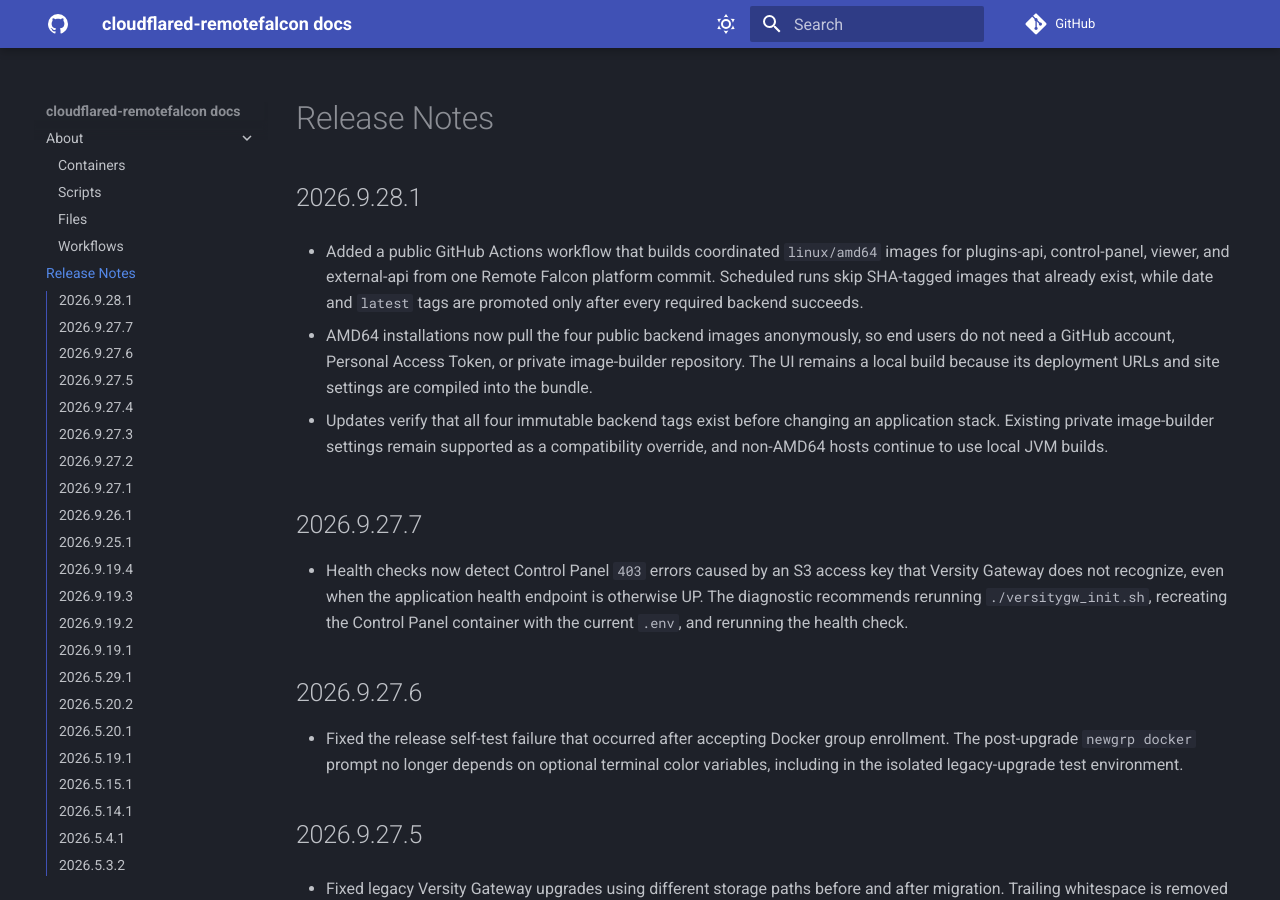
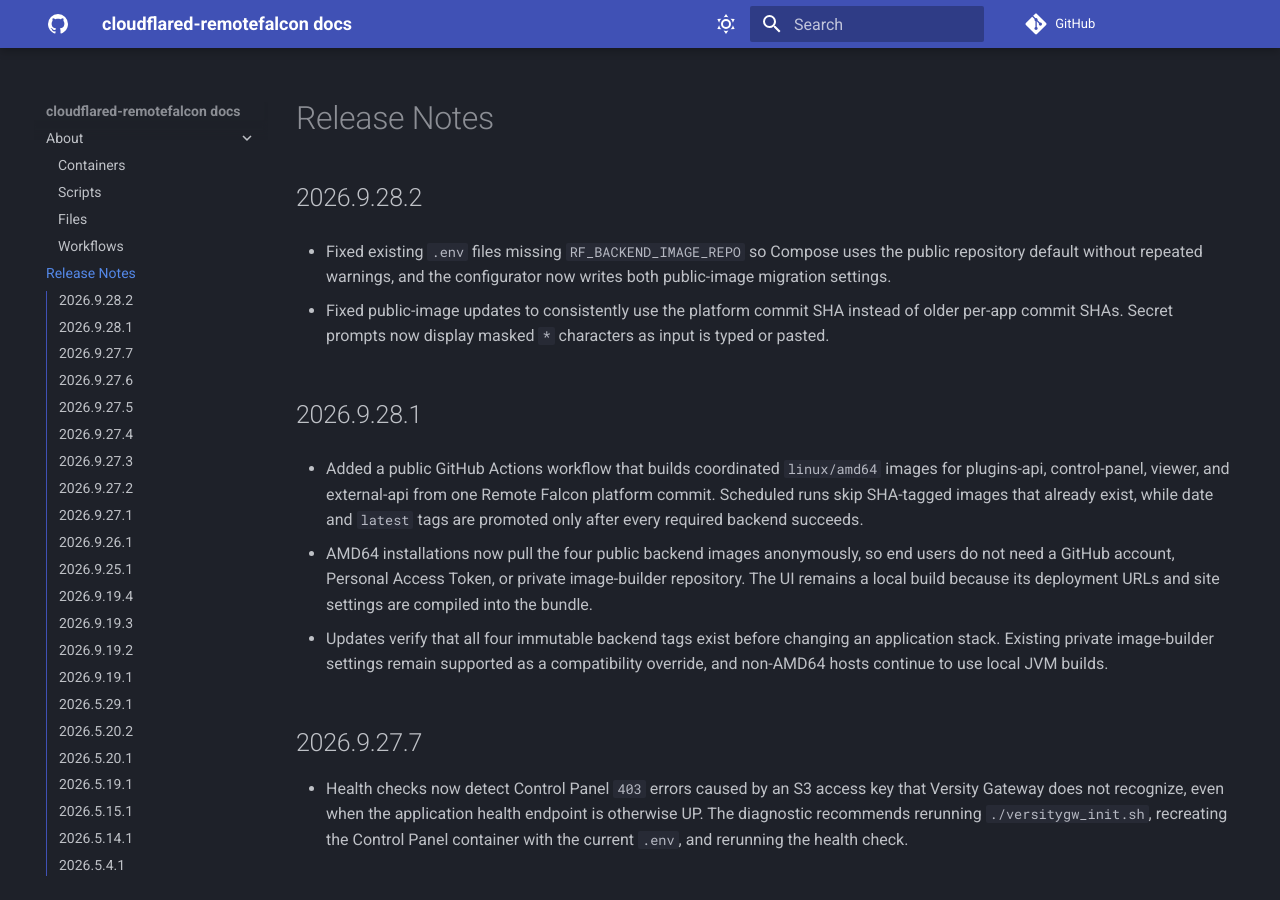
Before and after one commit to Ne0n09/cloudflared-remotefalcon, an MkDocs documentation site: the page built from docs/release-notes.md, in a window 1280 px wide and 900 px high. Built offline with MkDocs 1.6.1 and Material for MkDocs 9.7.7, drawn with Linux system fonts in a browser that asks for light colours; comment, search, counter and statistics services are not loaded.

Commit message:
Fix public image configuration migration

```diff
--- a/docs/release-notes.md
+++ b/docs/release-notes.md
@@ -1,4 +1,10 @@
 # Release Notes
+
+## 2026.9.28.2
+
+- Fixed existing `.env` files missing `RF_BACKEND_IMAGE_REPO` so Compose uses the public repository default without repeated warnings, and the configurator now writes both public-image migration settings.
+
+- Fixed public-image updates to consistently use the platform commit SHA instead of older per-app commit SHAs. Secret prompts now display masked `*` characters as input is typed or pasted.
 
 ## 2026.9.28.1
 
```
Also changed, not shown: 7 other files.
